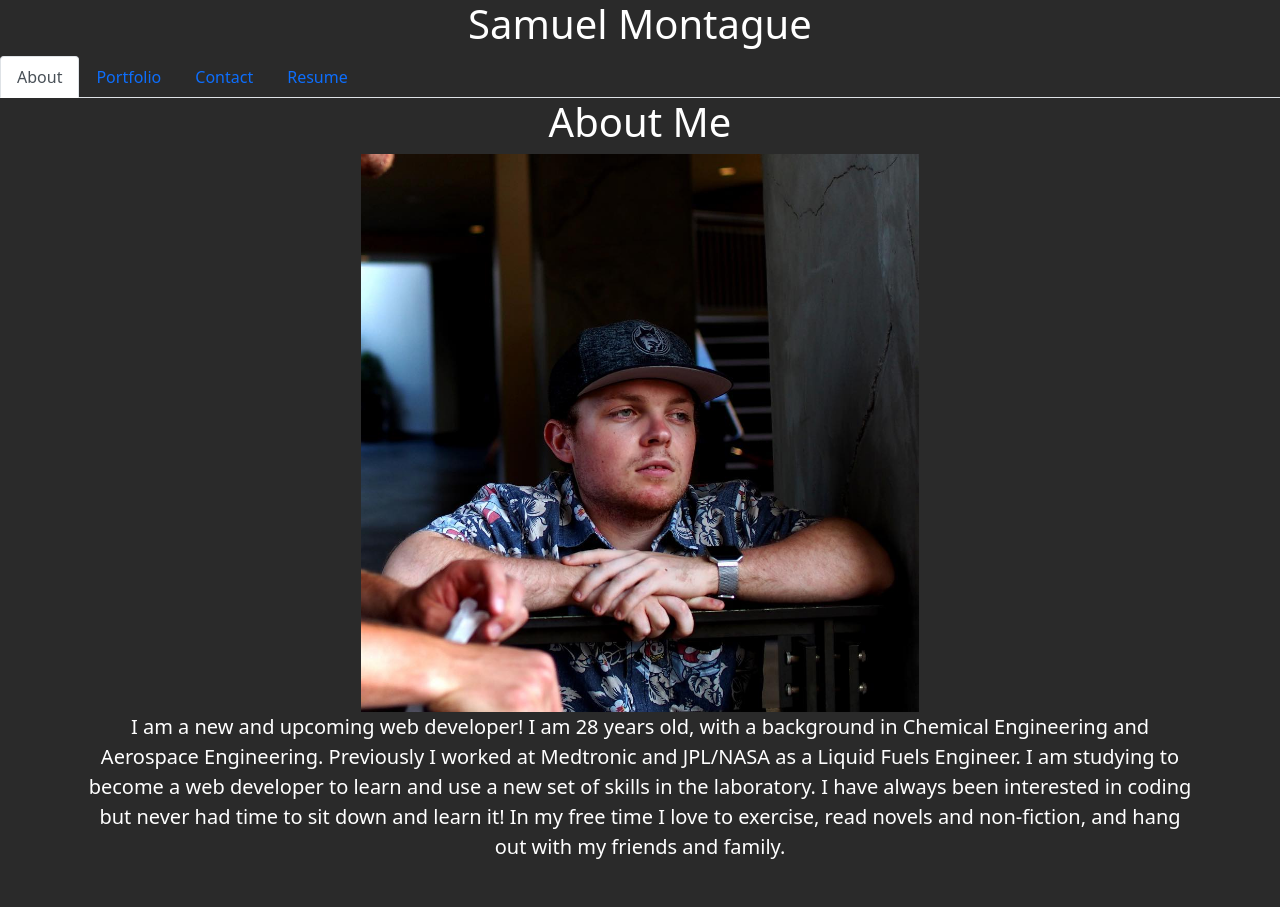
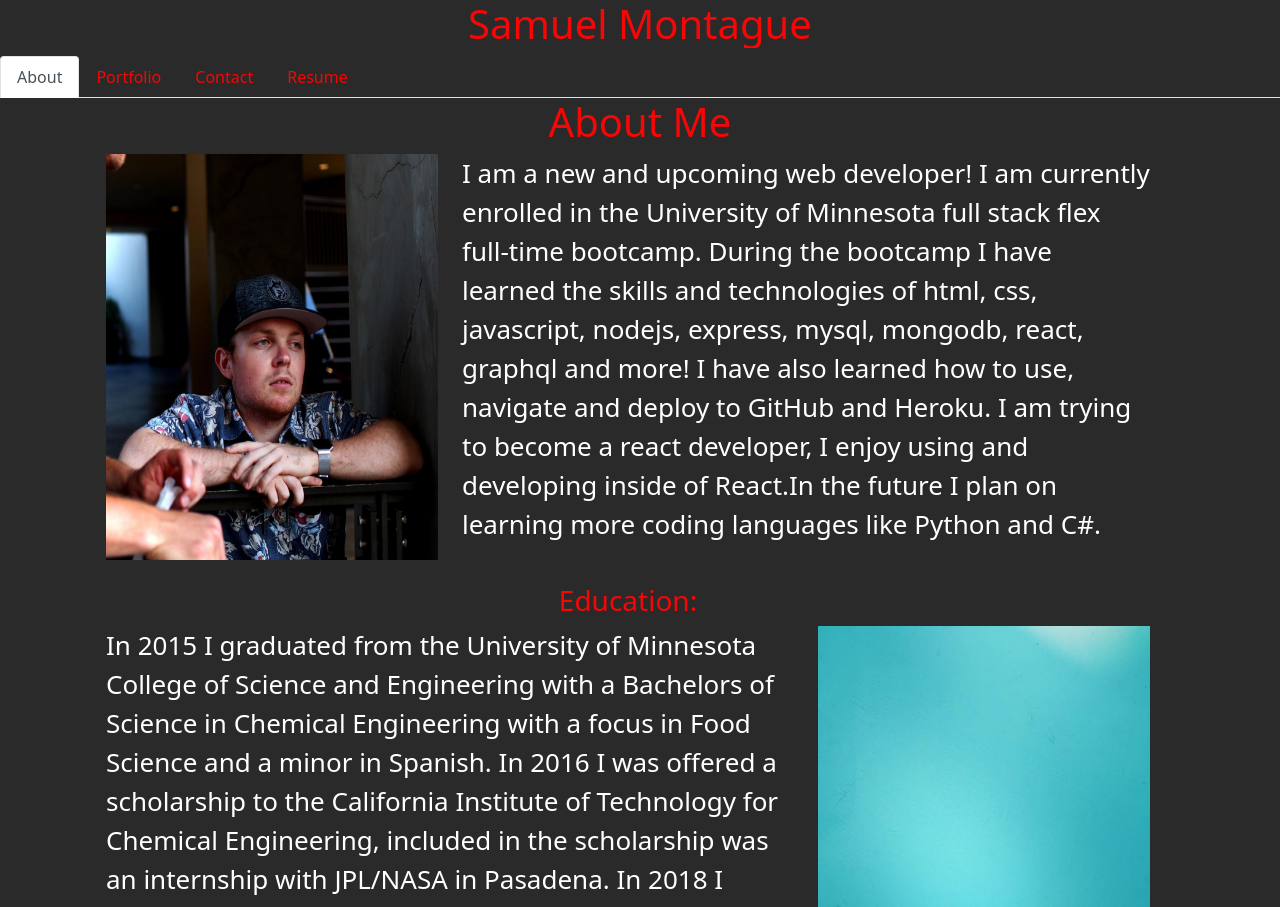
Before and after one commit to SamuelMontague/samuelMontague, a React (Create React App) app: page / in a window 1280 px wide. Shown: the top 907 px of the page. Built offline with nearby package versions, Linux system fonts and the light colour scheme.

Commit message:
added more to my about.js

```diff
--- a/src/App.css
+++ b/src/App.css
@@ -251,9 +251,53 @@ p {
 
 }
 
-h2 {
-color: rgba(255,123,54,1);
-color: linear-gradient(0deg, rgba(248,5,5,1) 100%, rgba(255,123,54,1) 0%);
+ /* h2 {
+color: rgba(248,5,5,1);
+color: linear-gradient(0deg, rgba(248,5,5,1) 0%, rgba(248,5,5,1) 100%);
+}  */
+
+
+h2{
+  font-size: 150%;
+  background-color: rgba(248,5,5,1);
+  background-image: linear-gradient(90deg, rgba(248,5,5,1), rgba(248,5,5,1)  );
+  background-clip: text;
+  -webkit-background-clip: text;
+  -moz-background-clip: text;
+  -webkit-text-fill-color: transparent;
+  -moz-text-fill-color: transparent;
+}
+
+h1 {
+  font-size: 150%;
+  background-color: rgba(248,5,5,1);
+  background-image: linear-gradient(90deg, rgba(248,5,5,1), rgba(248,5,5,1)  );
+  background-clip: text;
+  -webkit-background-clip: text;
+  -moz-background-clip: text;
+  -webkit-text-fill-color: transparent;
+  -moz-text-fill-color: transparent;
+}
+
+h3 {
+  font-size: 150%;
+  background-color: rgba(248,5,5,1);
+  background-image: linear-gradient(90deg, rgba(248,5,5,1), rgba(248,5,5,1)  );
+  background-clip: text;
+  -webkit-background-clip: text;
+  -moz-background-clip: text;
+  -webkit-text-fill-color: transparent;
+  -moz-text-fill-color: transparent;
+}
+
+a.nav-link{
+  color: rgba(248,5,5,1);
+}
+
+.bio {
+  font-size: 26px;
+  text-align: left;
+  margin-top: 1rem;
 }
 
 * {
--- a/src/components/pages/About.js
+++ b/src/components/pages/About.js
@@ -1,19 +1,34 @@
 import React from 'react';
 import PROFILE from '../../assets/images/profile.jpg'
+import PROFILE2 from '../../assets/images/Instapic.jpg'
+import PROFILE3 from '../../assets/images/paddleboard1.png'
 
 export default function About() {
   return (
     <div>
       <div className="container text-align-center ">
       <h1>About Me</h1>
-      <img src={PROFILE} className="profileimg " alt="profile"/>
-      <p className="bio">
-      I am a new and upcoming web developer!
-      I am 28 years old, with a background in Chemical Engineering and Aerospace Engineering.
-      Previously I worked at Medtronic and JPL/NASA as a Liquid Fuels Engineer.
-      I am studying to become a web developer to learn and use a new set of skills in the laboratory.
-      I have always been interested in coding but never had time to sit down and learn it! In my free time I love to exercise, read novels and non-fiction, and hang out with my friends and family.
+      <div className="container row">
+      <img src={PROFILE} className="profileimg col-6 col-sm-4" alt="profile"/>
+      <p className="bio col-6 col-sm-8">
+        I am a new and upcoming web developer! I am currently enrolled in the University of Minnesota full stack flex full-time bootcamp. During the bootcamp I have learned the skills and technologies of html, css, javascript, nodejs, express, mysql, mongodb, react, graphql and more! I have also learned how to use, navigate and deploy to GitHub and Heroku. I am trying to become a react developer, I enjoy using and developing inside of React.In the future I plan on learning more coding languages like Python and C#.
+        </p>
+      </div>
+      <br></br>
+      <div className="container row">
+      <h3>Education:</h3>
+        <p className="bio col-6 col-sm-8">
+      In 2015 I graduated from the University of Minnesota College of Science and Engineering with a Bachelors of Science in Chemical Engineering with a focus in Food Science and a minor in Spanish. In 2016 I was offered a scholarship to the California Institute of Technology for Chemical Engineering, included in the scholarship was an internship with JPL/NASA in Pasadena. In 2018 I graduated from Caltech with a Masters of Science in Chemical Engineering with a focus in Fluid Dynamics and Liquid Flow. In 2018 I also recived a Masters of Science in Aerospace Engineering thanks to my published research with JPL/NASA for my work on the Curiosity Rover project.
       </p>
+      <img src={PROFILE2} className="profileimg col-6 col-sm-4" alt="profile"/>
+      </div>
+      <br></br>
+      <div className="container row">
+        <h3>Personal:</h3>
+        <img src={PROFILE3} className="profileimg col-6 col-sm-4" alt="profile"/>
+        <p className="bio col-6 col-sm-8"> I am from North Minneapolis, I was born with a disability called Achondroplasia, known more commonly as Dwarfism. I have never let my disability dictate who I am or what I can become. I have a serious passion for learning new things, whether its learning a dish to cook for my partner, or learning a new skill in the laboratory. In my free time I enjoy working out, riding my bicycle, reading a new book, and playing dungeons and dragons. Between graduating from the U of M and joining Caltech for grad school I got an opportunity to travel the world. I traveled through Asia alone, visiting Hong Kong, Thailand, Taipei and Tokyo.
+        </p>
+      </div>
       </div>
     </div>
   );
```
Also changed, not shown: src/assets/images/Instapic.jpg (added), src/assets/images/paddleboard1.png (added).
